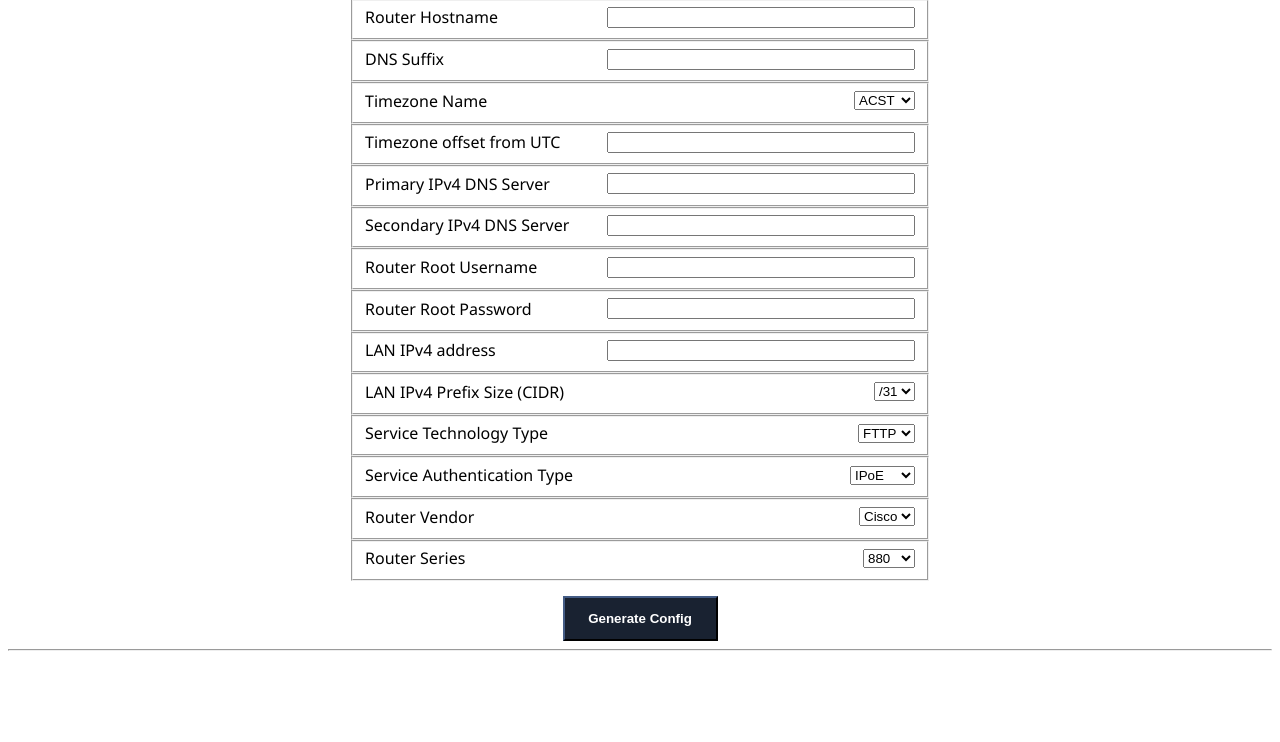
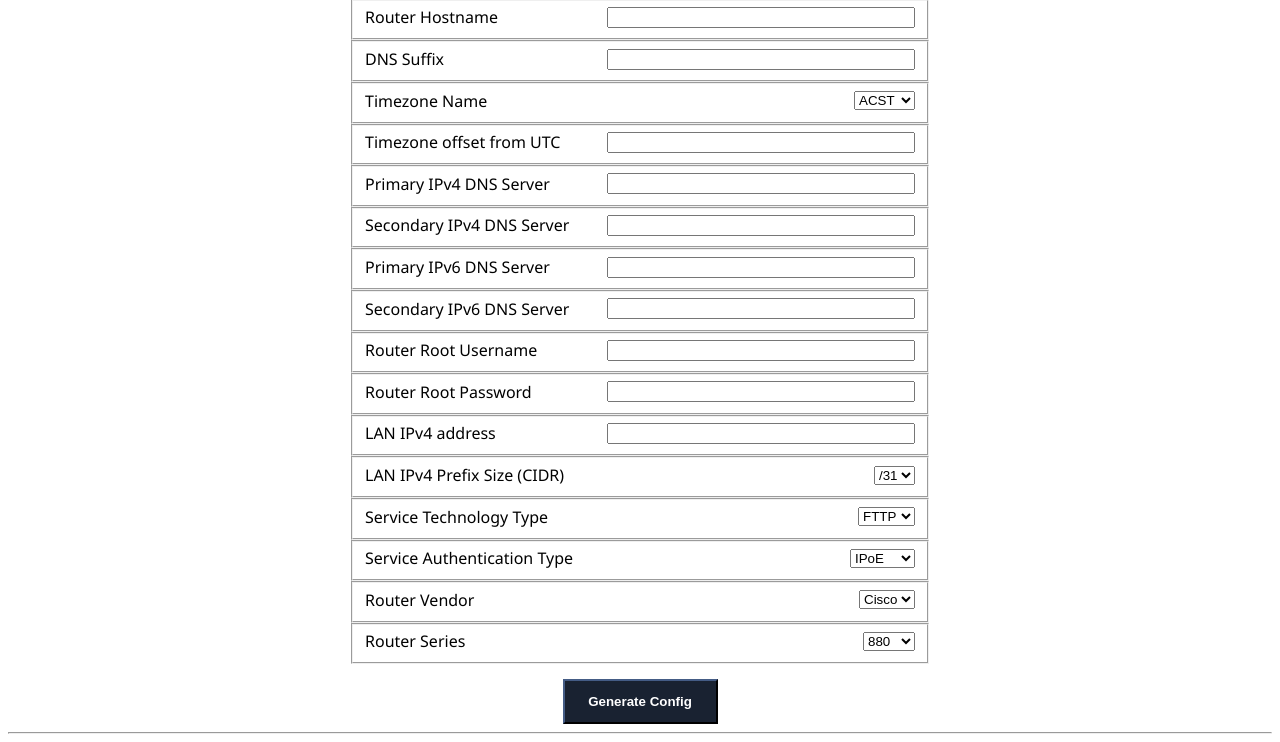
Before and after one commit to Serverlag/router-config-generator, a Flask app: page / in a window 1280 px wide. Shown: the part 134-876 px from the top of the page. Before the commit the page ends 785 px from the top, so only its background shows below. Run offline with Flask 2, Linux system fonts and the light colour scheme.

Commit message:
adding ipv6 dns nameservers

```diff
--- a/router-config-generator/forms.py
+++ b/router-config-generator/forms.py
@@ -20,11 +20,19 @@ class configForm(FlaskForm):
     )
     dnsResolverPrimaryIPv4 = StringField(
         'Primary IPv4 DNS Server',
-        [IPAddress(ipv4=True, ipv6=False, message='Please enter a valid IPv4 or IPv6 address')]
+        [IPAddress(ipv4=True, ipv6=False, message='Please enter a valid IPv4 address')]
     )
     dnsResolverSecondaryIPv4 = StringField(
         'Secondary IPv4 DNS Server',
-        [IPAddress(ipv4=True, ipv6=False, message='Please enter a valid IPv4 or IPv6 address')]
+        [IPAddress(ipv4=True, ipv6=False, message='Please enter a valid IPv4 address')]
+    )
+    dnsResolverPrimaryIPv6 = StringField(
+        'Primary IPv6 DNS Server',
+        [IPAddress(ipv4=False, ipv6=True, message='Please enter a valid IPv6 address')]
+    )
+    dnsResolverSecondaryIPv6 = StringField(
+        'Secondary IPv6 DNS Server',
+        [IPAddress(ipv4=False, ipv6=True, message='Please enter a valid IPv6 address')]
     )
     rtrAdminUsername = StringField(
         'Router Root Username',
--- a/router-config-generator/templates/generate.html
+++ b/router-config-generator/templates/generate.html
@@ -28,6 +28,8 @@ clock timezone {{ tzName }} {{ tzOffset }} <br/>
 ip domain name {{ dnsSuffix }} <br/>
 ip name-server {{ dnsResolverPrimaryIPv4 }} <br/>
 ip name-server {{ dnsResolverSecondaryIPv4 }} <br/>
+ip name-server {{ dnsResolverPrimaryIPv6 }} <br/>
+ip name-server {{ dnsResolverSecondaryIPv6 }} <br/>
 ! <br/>
 ip inspect name FWv4 tcp router-traffic <br/>
 ip inspect name FWv4 udp router-traffic <br/>
--- a/router-config-generator/templates/home.html
+++ b/router-config-generator/templates/home.html
@@ -55,6 +55,31 @@ Router Config Generator
         </fieldset>
 
         <fieldset class="form-field">
+            {{ form.dnsResolverPrimaryIPv6.label }}
+            {{ form.dnsResolverPrimaryIPv6 }}
+            {% if form.dnsResolverPrimaryIPv6.errors %}
+            <ul class="errors">
+              {% for error in form.dnsResolverPrimaryIPv6.errors %}
+                <li>{{ error }}</li>
+              {% endfor %}
+            </ul>
+          {% endif %}
+        </fieldset>
+
+        <fieldset class="form-field">
+            {{ form.dnsResolverSecondaryIPv6.label }}
+            {{ form.dnsResolverSecondaryIPv6 }}
+            {% if form.dnsResolverSecondaryIPv6.errors %}
+            <ul class="errors">
+              {% for error in form.dnsResolverSecondaryIPv6.errors %}
+                <li>{{ error }}</li>
+              {% endfor %}
+            </ul>
+          {% endif %}
+        </fieldset>
+
+
+        <fieldset class="form-field">
             {{ form.rtrAdminUsername.label }}
             {{ form.rtrAdminUsername }}
         </fieldset>
--- a/router-config-generator/views.py
+++ b/router-config-generator/views.py
@@ -20,6 +20,8 @@ def home():
             tzOffset = form.tzOffset.data,
             dnsResolverPrimaryIPv4 = form.dnsResolverPrimaryIPv4.data,
             dnsResolverSecondaryIPv4 = form.dnsResolverSecondaryIPv4.data,
+            dnsResolverPrimaryIPv6 = form.dnsResolverPrimaryIPv6.data,
+            dnsResolverSecondaryIPv6 = form.dnsResolverSecondaryIPv6.data,
             rtrAdminUsername = form.rtrAdminUsername.data,
             rtrAdminPassword = form.rtrAdminPassword.data,
             lanIPv4Address = form.lanIPv4Address.data,
```
